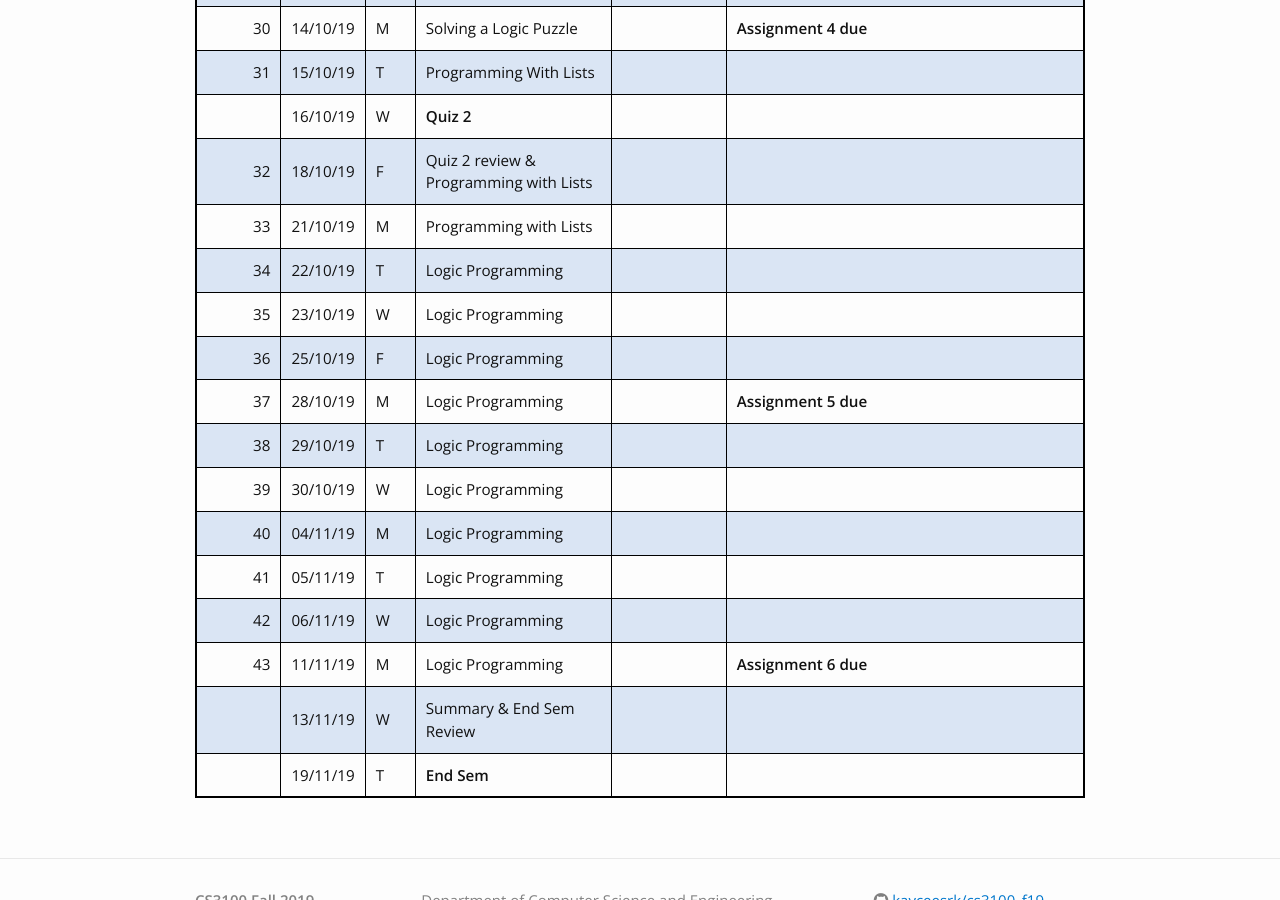
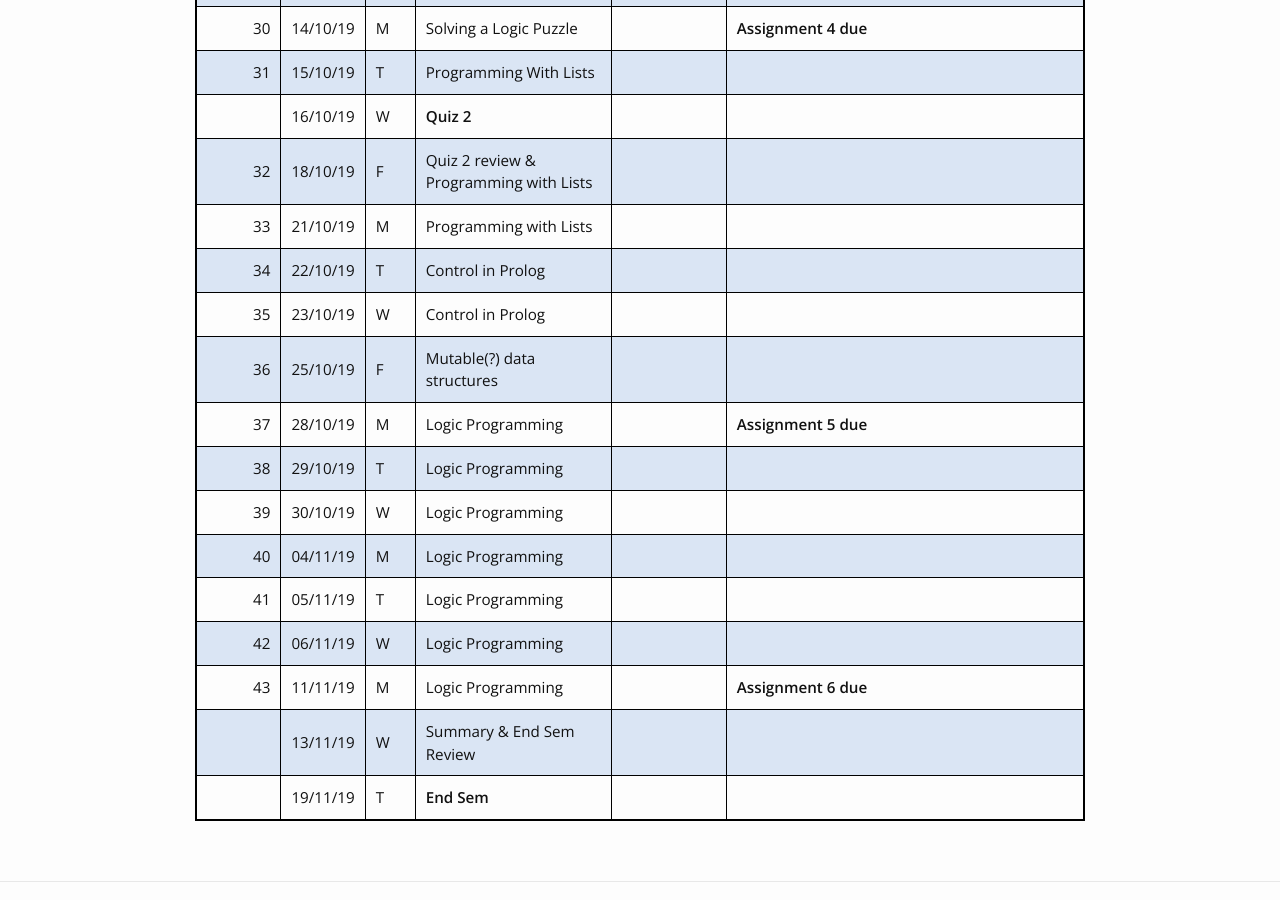
Before and after one commit to kayceesrk/cs3100_m20, a Jekyll site: the page built from schedule.md, in a window 1280 px wide and 900 px high, scrolled down 2496 px. Built offline with Jekyll 4.4.1, drawn with Linux system fonts in a browser that asks for light colours; nearby versions of some CDN libraries.

Commit message:
More files

```diff
--- a/schedule.md
+++ b/schedule.md
@@ -50,9 +50,9 @@ interactive notebooks are accessed using docker container whose instructions are
 ||16/10/19|W|**Quiz 2**|||
 |32|18/10/19|F|Quiz 2 review & Programming with Lists|||
 |33|21/10/19|M|Programming with Lists|||
-|34|22/10/19|T|Logic Programming|||
-|35|23/10/19|W|Logic Programming|||
-|36|25/10/19|F|Logic Programming|||
+|34|22/10/19|T|Control in Prolog|||
+|35|23/10/19|W|Control in Prolog|||
+|36|25/10/19|F|Mutable(?) data structures|||
 |37|28/10/19|M|Logic Programming||**Assignment 5 due**|
 |38|29/10/19|T|Logic Programming|||
 |39|30/10/19|W|Logic Programming|||
```
Also changed, not shown: 7 other files.
